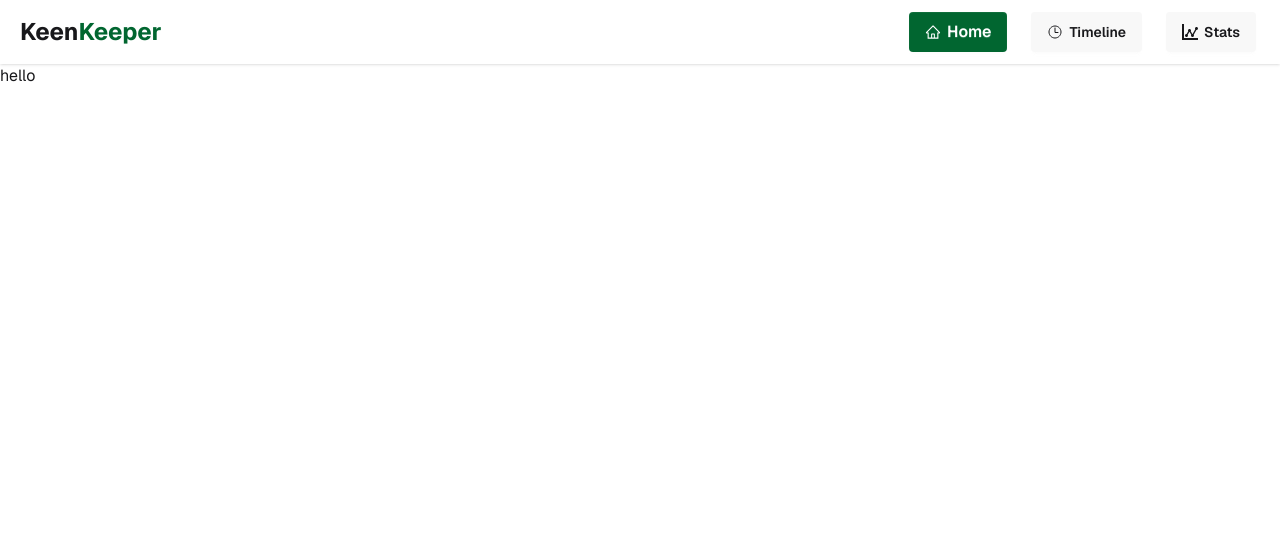
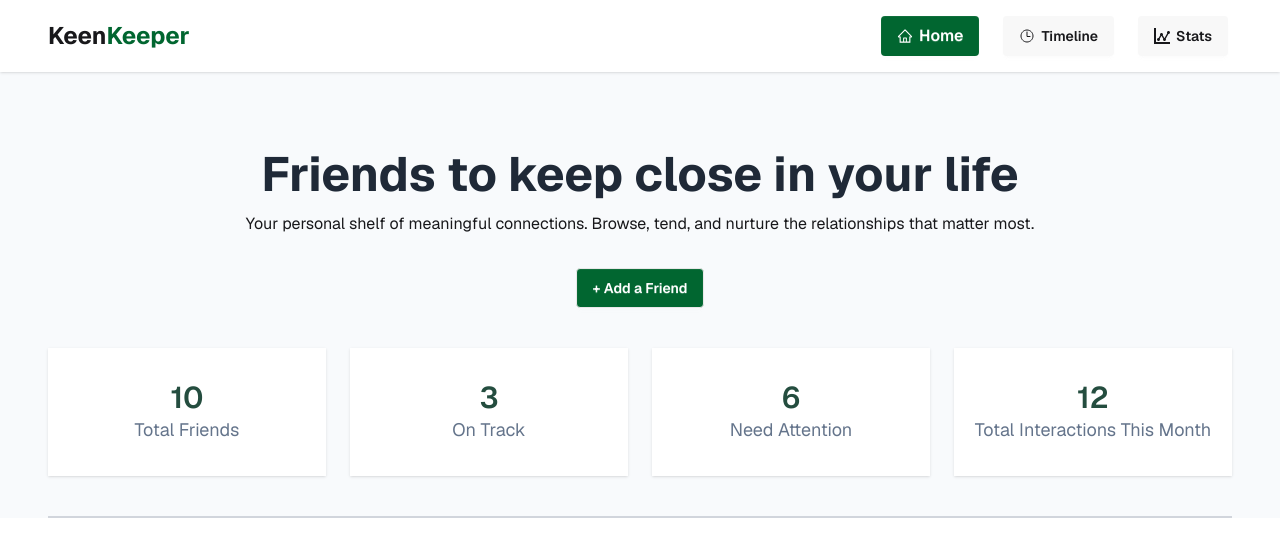
Before and after one commit to mahdihasanprogrammer/Assignment-7-Keen-Keeper, a React (Vite) app: page / in a window 1280 px wide. Shown: the top 556 px of the page. Built offline with nearby package versions, Linux system fonts and the light colour scheme.

Commit message:
added banner section

```diff
--- /dev/null
+++ b/src/components/BannerSection/BannerSection.jsx
@@ -0,0 +1,44 @@
+import React from 'react';
+
+const BannerSection = () => {
+    return (
+        <div className='pt-15 md:pt-20 pb-10 border-b-2 border-gray-300'>
+
+            <div className='text-center pb-10 space-y-4'>
+                <h1 className='text-4xl leading-11 md:text-5xl font-bold text-[#1F2937]'>
+                    Friends to keep close in your life
+                </h1>
+                <p className='mb-8 md:w-4/6 mx-auto '>
+                    Your personal shelf of meaningful connections. Browse, tend, and nurture the relationships that matter most.
+                </p>
+                <button className='bg-green-800 btn text-base-100'>+ Add a Friend</button>
+            </div>
+
+            {/* card container */}
+            <div className='grid grid-cols-1 md:grid-cols-2 lg:grid-cols-4 gap-6 text-center text-[#64748B] text-lg'>
+
+                    <div className='bg-base-100 shadow h-32 flex flex-col justify-center items-center px-3'>
+                        <h2 className='text-3xl font-semibold text-[#244D3F]'>10</h2>
+                        <p>Total Friends</p>
+                    </div>
+
+                    <div className='bg-base-100 shadow h-32 flex flex-col justify-center items-center px-3'>
+                        <h2 className='text-3xl font-semibold text-[#244D3F]'>3</h2>
+                        <p>On Track</p>
+                    </div>
+
+                    <div className='bg-base-100 shadow h-32 flex flex-col justify-center items-center px-3'>
+                        <h2 className='text-3xl font-semibold text-[#244D3F]'>6</h2>
+                        <p>Need Attention</p>
+                    </div>
+
+                    <div className='bg-base-100 shadow h-32 flex flex-col justify-center items-center px-3'>
+                        <h2 className='text-3xl font-semibold text-[#244D3F]'>12</h2>
+                        <p>Total Interactions This Month</p>
+                    </div>
+            </div>
+        </div>
+    );
+};
+
+export default BannerSection;
--- a/src/layout/MainLayout.jsx
+++ b/src/layout/MainLayout.jsx
@@ -5,7 +5,7 @@ import Navbar from '../shared/Navbar/Navbar';
 
 const MainLayout = () => {
     return (
-        <div>
+        <div className='bg-[#F8FAFC]'>
             <Navbar/>
             <Outlet/>
         </div>
--- a/src/pages/homePage/HomePage.jsx
+++ b/src/pages/homePage/HomePage.jsx
@@ -1,9 +1,10 @@
 import React from 'react';
+import BannerSection from '../../components/BannerSection/BannerSection';
 
 const HomePage = () => {
     return (
-        <div>
-            hello
+        <div className='container mx-auto px-5 md:px-8 lg:px-12'>
+           <BannerSection/>
         </div>
     );
 };
--- a/src/shared/Navbar/Navbar.jsx
+++ b/src/shared/Navbar/Navbar.jsx
@@ -27,7 +27,9 @@ const links = <>
 
 
     return(
-<div className=" bg-base-100 shadow-sm sm:flex justify-between items-center py-3 px-5">
+
+    <div className='shadow bg-base-100'>
+        <div className="  sm:flex justify-between items-center py-4 px-5 md:px-8 lg:px-12 container mx-auto">
 
             <div className="flex items-center justify-between">
 
@@ -57,6 +59,7 @@ const links = <>
 
 
         </div>
+    </div>
     )
 }
 
```
Lines whose indentation alone changed are shown as unchanged.
